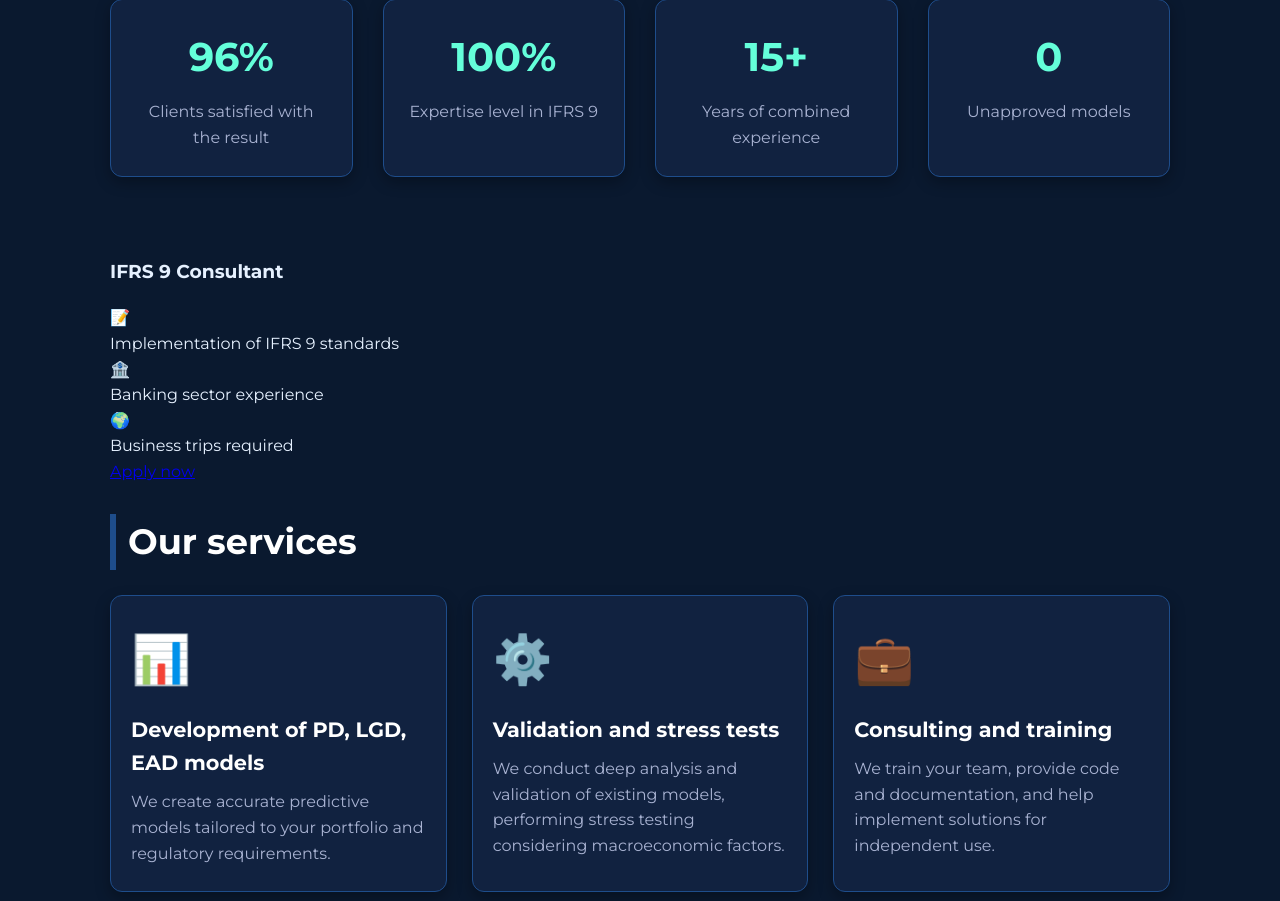
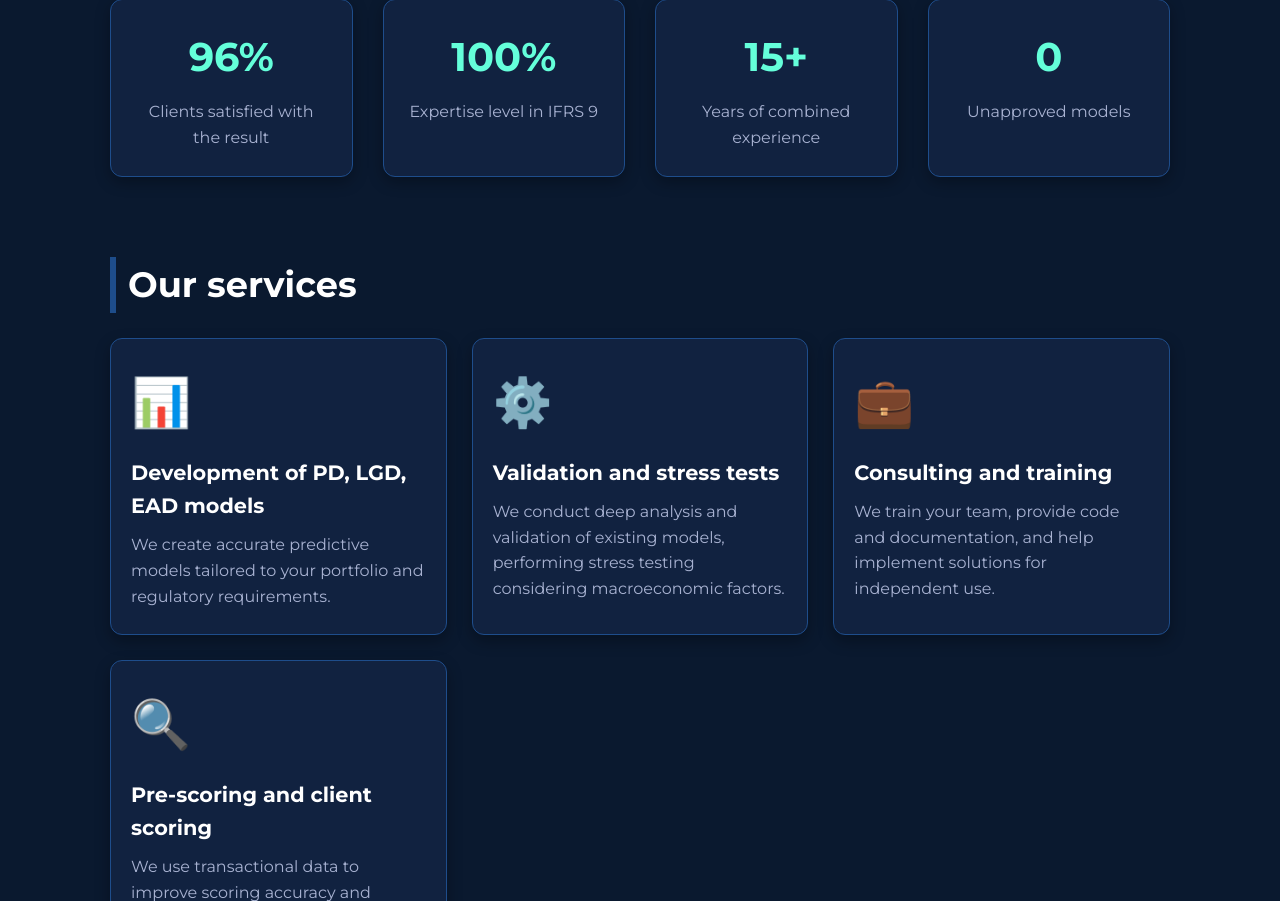
Before and after one commit to Realmirbek/project_root, a FastAPI app: page / in a window 1280 px wide; the page is wider, and only the part inside the window is pictured. Shown: the part 705-1606 px from the top of that part. Run offline with FastAPI, Linux system fonts and the light colour scheme.

Commit message:
new commits

```diff
--- a/app/templates/index.html
+++ b/app/templates/index.html
@@ -70,27 +70,7 @@
 </section>
 
 
-    <!-- Вакансия 2 -->
-    <div class="vacancy">
-      <h3>{{ _('IFRS 9 Consultant') }}</h3>
-      <div class="vacancy-details">
-        <div class="detail">
-          <div class="detail-icon">📝</div>
-          <div class="detail-text">{{ _('Implementation of IFRS 9 standards') }}</div>
-        </div>
-        <div class="detail">
-          <div class="detail-icon">🏦</div>
-          <div class="detail-text">{{ _('Banking sector experience') }}</div>
-        </div>
-        <div class="detail">
-          <div class="detail-icon">🌍</div>
-          <div class="detail-text">{{ _('Business trips required') }}</div>
-        </div>
-      </div>
-      <a href="#contacts" class="apply-button">{{ _('Apply now') }}</a>
-    </div>
-  </div>
-</section>
+
 
 <!-- Секция "Services" -->
 <section id="services" data-animate>
```
